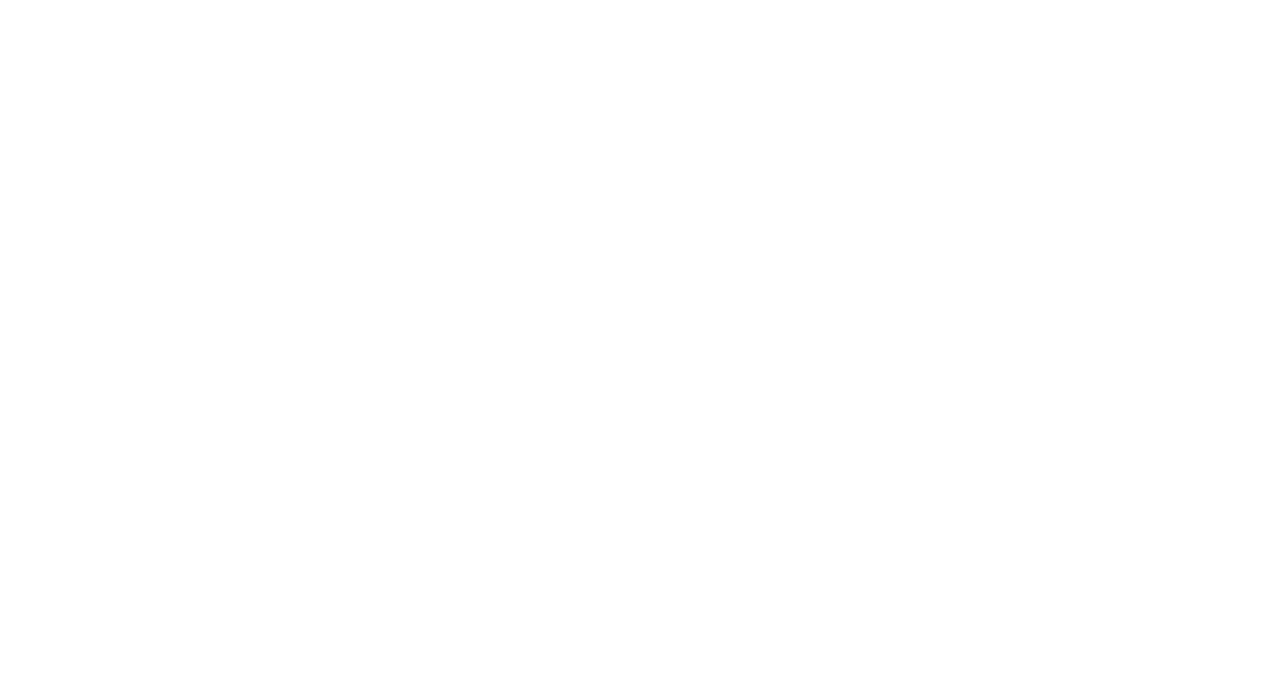
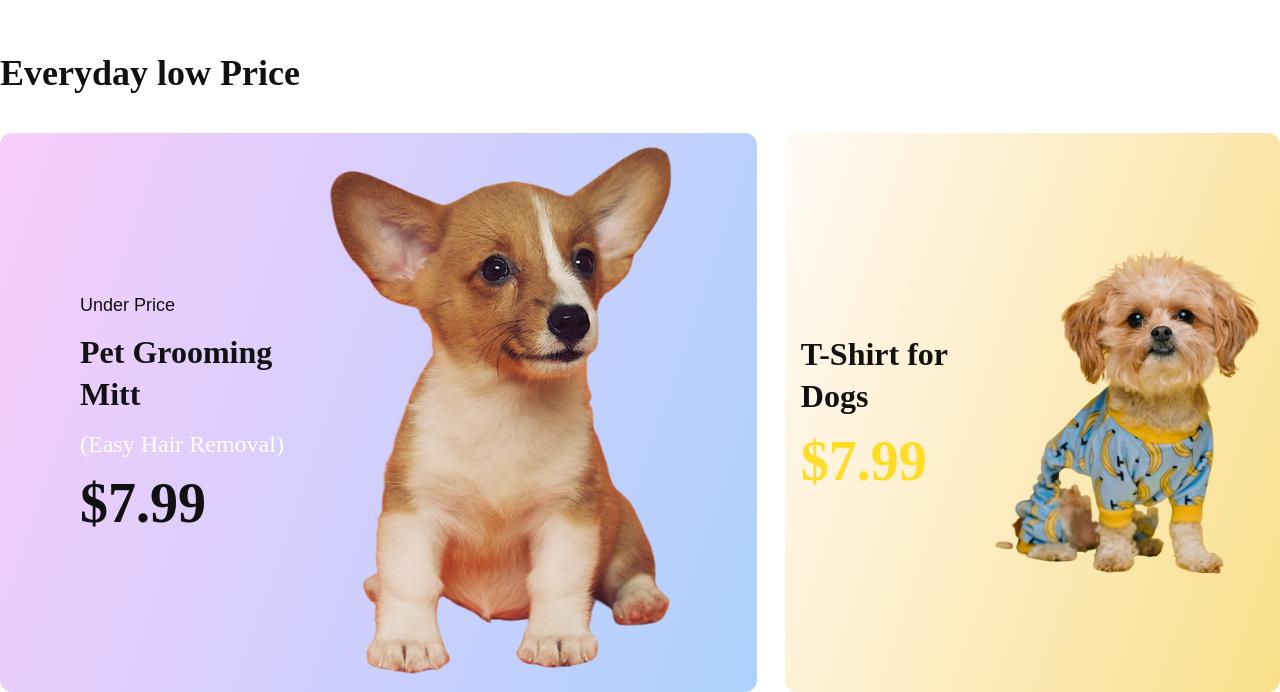
Before and after one commit to NurTheDev/Browse-pet, a React (Vite) app: page /home in a window 1280 px wide. Shown: the part 1893-2585 px from the top of the page. Before the commit the page ends 1826 px from the top, so only its background shows below. Built offline with nearby package versions, Linux system fonts and the light colour scheme.

Commit message:
added product chart

```diff
--- /dev/null
+++ b/src/Component/Price.jsx
@@ -0,0 +1,37 @@
+import React from 'react';
+import dog3 from "../assets/dog3.png";
+import dog4 from "../assets/dog4.png";
+
+function Price() {
+    return (
+        <div className={"container mx-auto mt-14 lg:mt-30 px-4 lg:px-0"}>
+            <h2 className={"heading2"}>Everyday low Price</h2>
+            <div className={"lg:grid lg:grid-cols-5 justify-center lg:gap-7 mt-10"}>
+                <div
+                    className={"col-span-3 flex justify-center items-center rounded-xl bg-[linear-gradient(109deg,_#F8CCFB_1.27%,_#ACD2FD_100%)] lg:px-20 px-5"}>
+                    <div className={"space-y-3 "}>
+                        <p className={"font-Sora lg:text-lg"}>Under Price</p>
+                        <h3 className={"text-2xl lg:text-[32px] font-bold"}>Pet Grooming Mitt</h3>
+                        <p className={"text-lg lg:text-2xl text-primary font-medium"}>(Easy Hair Removal)</p>
+                        <h2 className={"text-4xl lg:text-[56px] font-bold"}>$7.99</h2>
+                    </div>
+                    <div>
+                        <img src={dog3 || ""} alt="dog" className={"lg:w-[383px] w-[214px]"}/>
+                    </div>
+                </div>
+                <div
+                    className={"col-span-2 flex justify-between items-center rounded-xl px-4 bg-[linear-gradient(109deg,_#FFF9F4_1.27%,_#F9DF8A_100%)] mt-4 lg:mt-0"}>
+                    <div className={"space-y-3 "}>
+                        <h3 className={"text-2xl lg:text-[32px] font-bold"}>T-Shirt for Dogs</h3>
+                        <h2 className={"text-4xl lg:text-[56px] text-accent font-bold"}>$7.99</h2>
+                    </div>
+                    <div>
+                        <img src={dog4 || ""} alt="dog" className={"lg:w-[312px] w-[214px]"}/>
+                    </div>
+                </div>
+            </div>
+        </div>
+    );
+}
+
+export default Price;
--- a/src/Component/Product.jsx
+++ b/src/Component/Product.jsx
@@ -75,7 +75,7 @@
 function Product() {
     return (
         <div className={"bg-secondary lg:py-28 py-10 "}>
-            <div className={"container mx-auto px-4 lg:px-0"}>
+            <div className={"container mx-auto px-4 lg:px-0 "}>
                 <h2 className={"heading2"}>Trending Pet Products</h2>
                 <div className={"grid lg:grid-cols-3 gap-y-4 gap-x-12 mt-10"}>
                     <div
--- a/src/Page/Home.jsx
+++ b/src/Page/Home.jsx
@@ -2,6 +2,7 @@
 import HeroSection from "../Component/HeroSection.jsx";
 import Category from "../Component/Category.jsx";
 import Product from "../Component/Product.jsx";
+import Price from "../Component/Price.jsx";
 
 function Home() {
     return (
@@ -9,6 +10,7 @@
             <HeroSection/>
             <Category styles={"lg:my-20 -mt-36"}/>
             <Product/>
+            <Price/>
         </div>
     );
 }
```
Also changed, not shown: src/assets/dog3.png (added), src/assets/dog4.png (added).
